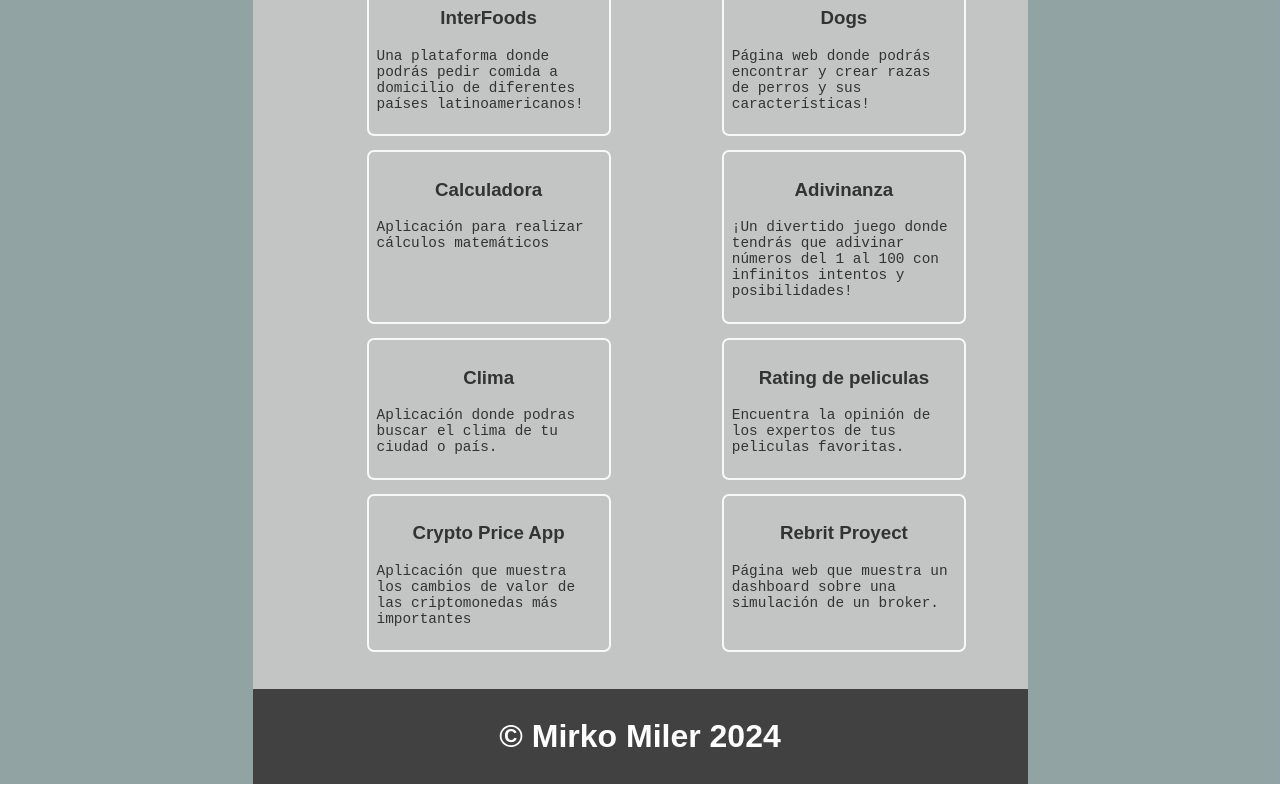
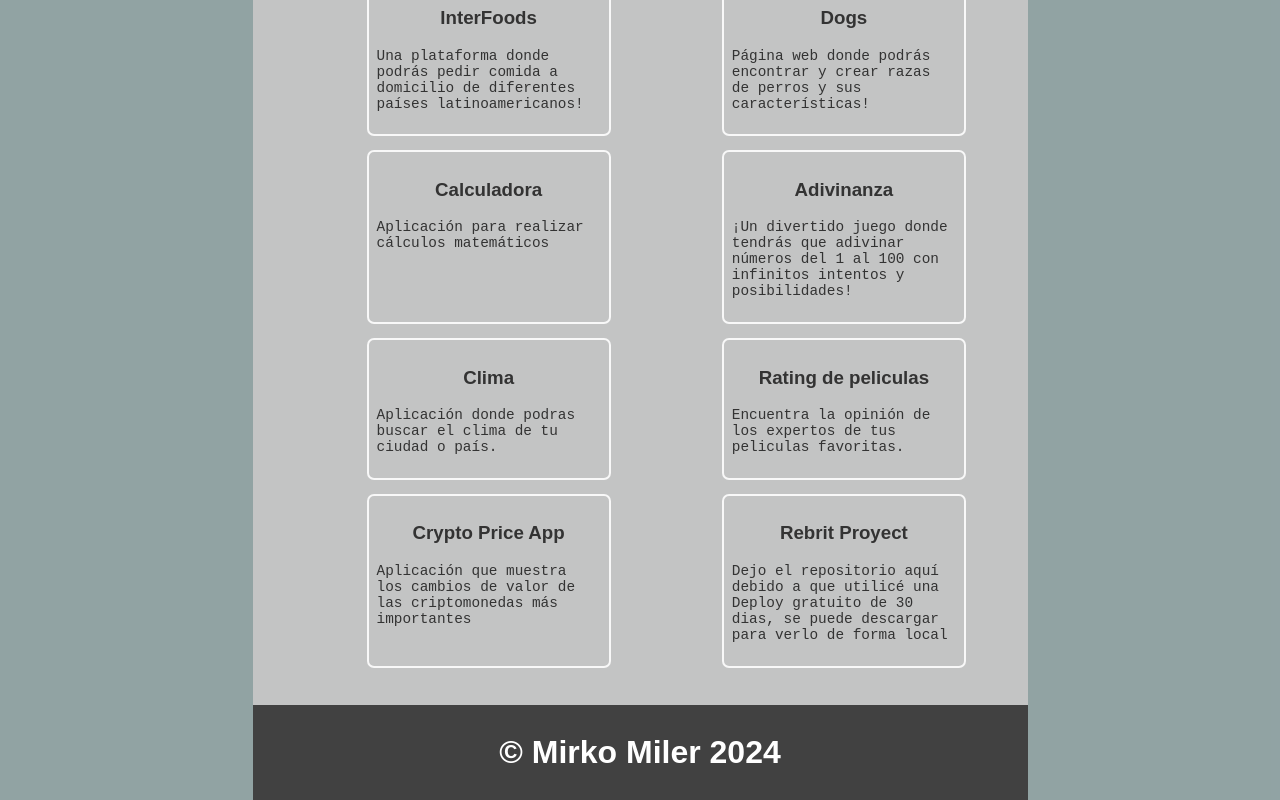
Before and after one commit to Mirko1523/Portafolio-Mirko-Miler, a React (Vite) app in the folder Portafolio_Miler_Mirko/: page / in a window 1280 px wide. Shown: the part 2286-3086 px from the top of the page. Built offline with nearby package versions, Linux system fonts and the light colour scheme.

Commit message:
[MODIFICATION[

```diff
--- a/Portafolio_Miler_Mirko/src/Dashboard.jsx
+++ b/Portafolio_Miler_Mirko/src/Dashboard.jsx
@@ -158,8 +158,9 @@ function Dashboard() {
                         <p>Aplicación que muestra los cambios de valor de las criptomonedas más importantes</p>
                     </div>
                     <div className={Style.ProjectsText}>
-                        <a href='https://weath2b.netlify.app/'><h3>Rebrit Proyect</h3></a>
-                        <p>Página web que muestra un dashboard sobre una simulación de un broker.</p>
+                        <a href='https://github.com/Mirko1523/Proyect-Rebrit.git'><h3>Rebrit Proyect</h3></a>
+                        <p>Dejo el repositorio aquí debido a que utilicé una Deploy gratuito de 30 dias, se
+                            puede descargar para verlo de forma local </p>
                     </div>
                 </div>
             </div>
```
